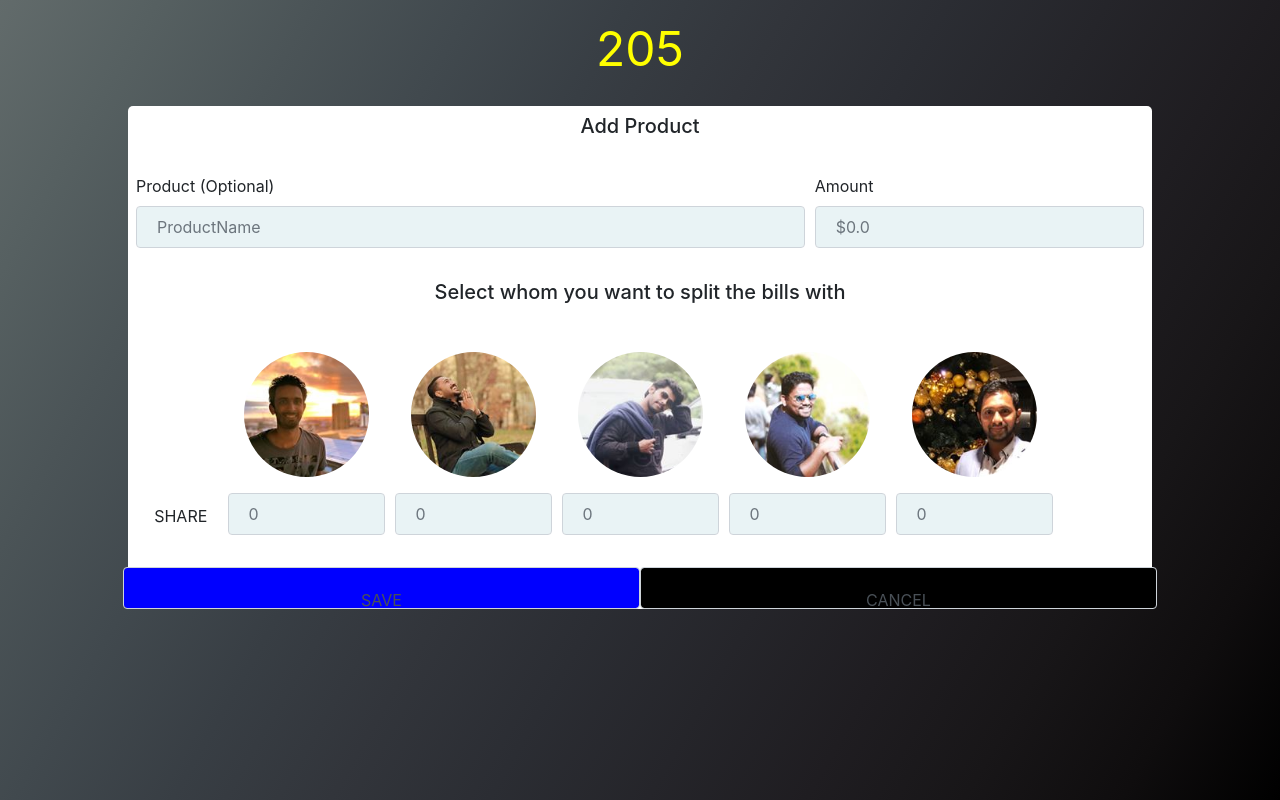
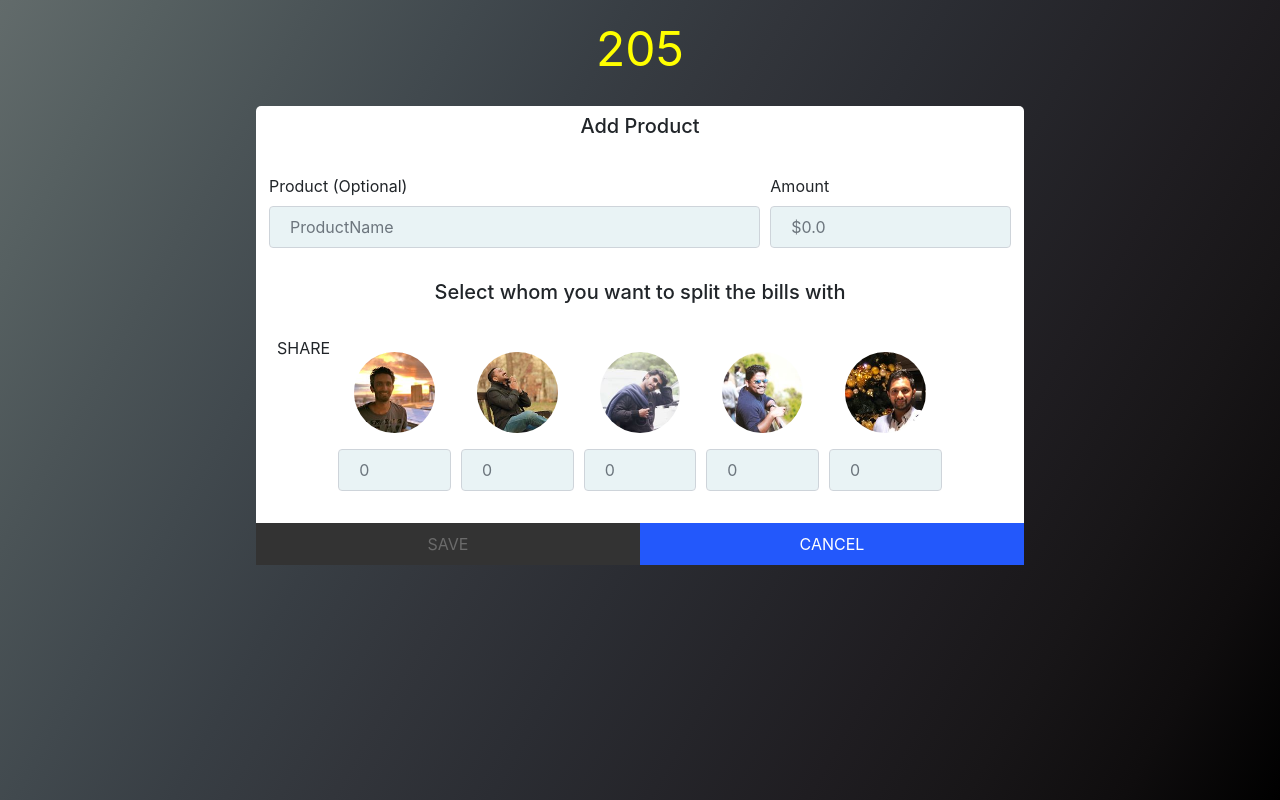
Before and after one commit to JishnuRamesh/bill-splitter, a React (Create React App) app: page / in a window 1280 px wide. Built offline with nearby package versions, Linux system fonts and the light colour scheme.

Commit message:
added the save and cancel

```diff
--- a/src/App.css
+++ b/src/App.css
@@ -51,3 +51,12 @@
 
 
 }
+
+
+
+.form-row {
+
+  margin-left : 0px;
+  margin-right: 0px;
+
+}
--- a/src/ProductForm.js
+++ b/src/ProductForm.js
@@ -55,13 +55,7 @@ class ProductForm extends Component {
                         <div className="form-group col-md-1 text-center">
 
 
-                            <br></br>
-                            <br></br>
-                            <br></br>
-                            <br></br>
-                            <br></br>
-                            <br></br>
-                            <br></br>
+
                             <span> SHARE </span>
 
 
@@ -116,14 +110,14 @@ class ProductForm extends Component {
                 <div className="form-row">
 
 
-                    <div className="text-center form-control col-6 " style={{backgroundColor : "blue" }}>
+                    <div className=" bottom-save  col-6 " >
 
                         SAVE
 
                     </div>
 
 
-                    <div className="text-center form-control col-6 " style={{backgroundColor : "Black" }}>
+                    <div className="text-center  bottom-cancel col-6 " >
 
                         CANCEL
 
--- a/src/index.css
+++ b/src/index.css
@@ -24,7 +24,7 @@ code {
 .productForm {
 
   background-color:  #ffffff;
-  width : 80%;
+  width : 60%;
   border-radius: 5px;
 
 }
@@ -37,3 +37,27 @@ code {
 
 
 }
+
+
+.bottom-save {
+
+
+  height: 42px;
+  line-height: 42px;
+  background-color: #333333;
+  color : #6b6b6b;
+  text-align: center
+
+
+}
+
+
+.bottom-cancel {
+
+  height: 42px;
+  line-height: 42px;
+  background-color: #2358fb;
+  color : #ffffff
+
+
+}
```
